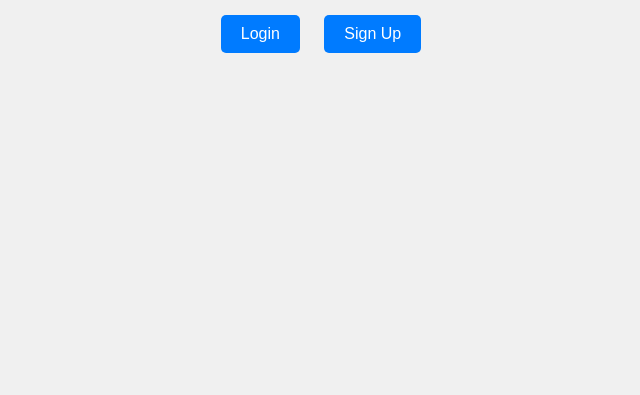
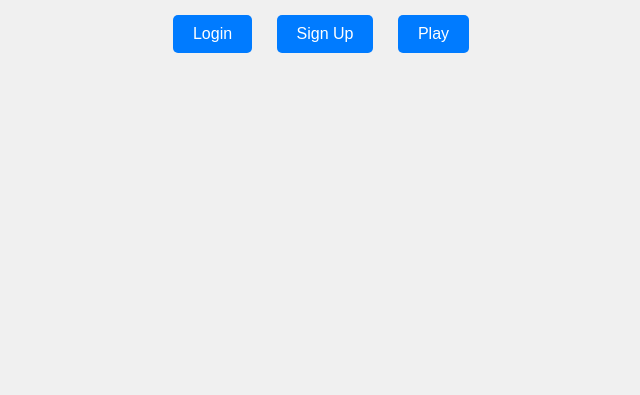
Before and after one commit to MelloDeveloper2/gametest, a plain HTML site: page index.html in a window 1280 px wide. Shown: the part 405-800 px from the top of the page, without its empty margins (319-959 px from the left). Drawn offline with Linux system fonts and the light colour scheme.

Commit message:
Update index.html

```diff
--- a/index.html
+++ b/index.html
@@ -40,6 +40,7 @@
         <h1>Welcome to the Homepage</h1>
         <button onclick="window.location.href='https://mellodeveloper2.github.io/gametest/login.html'">Login</button>
         <button onclick="window.location.href='https://mellodeveloper2.github.io/gametest/signup.html'">Sign Up</button>
+        <button onclick="window.location.href='https://mellodeveloper2.github.io/gametest/play.html'">Play</button>
     </div>
 </body>
 </html>
```
